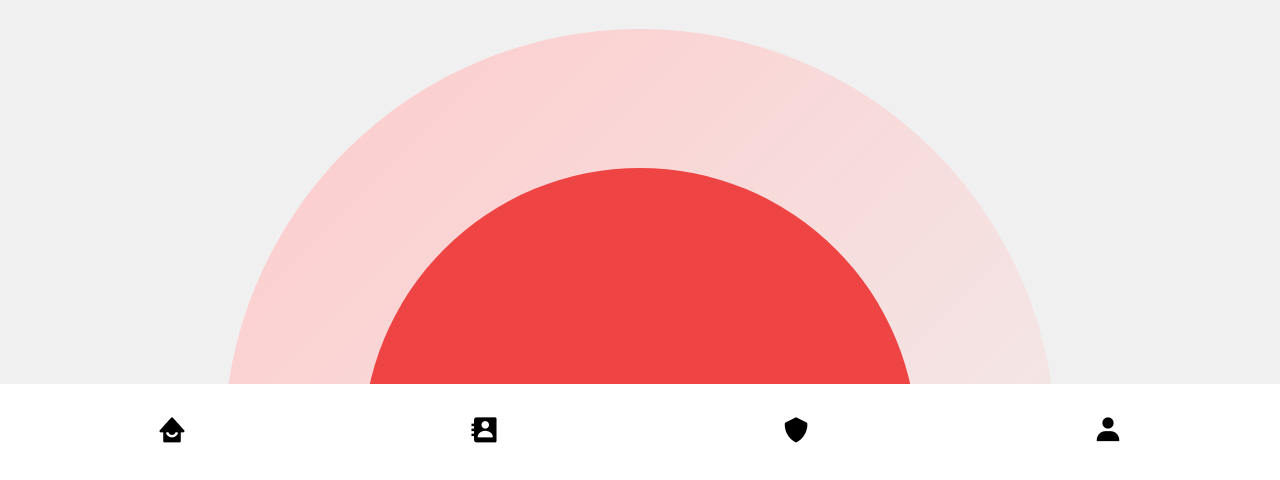
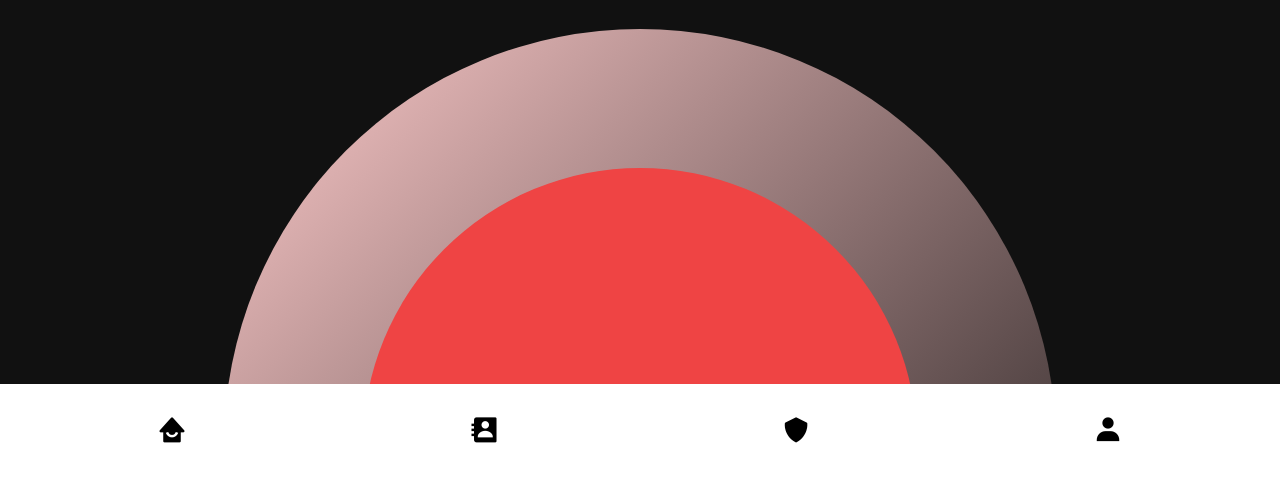
Before and after one commit to tmtechnomaniayt/tmtechnomaniayt.github.io, a plain HTML site: page user/index.html in a window 1280 px wide. Shown: the part 320-800 px from the top of the page. Drawn offline with nearby package versions, Linux system fonts and the light colour scheme; sample sign-in values are in the browser's storage.

Commit message:
Update index.html

```diff
--- a/user/index.html
+++ b/user/index.html
@@ -23,7 +23,7 @@
 		</div>
 		<!-- <header class="fixed top-0 left-0 z-12 w-screen"></header> -->
 		<main
-			class="h-screen w-screen overflow-hidden p-lg flex fd-column gap-sm bg-light">
+			class="h-screen w-screen overflow-hidden p-lg flex fd-column gap-sm bg-dark">
 			<div id="welcome" class="flex aic jcsb bg-red round-lg p-lg">
                 <div>
                     <p class="fs-xxl txt-white">Welcome Back</p>
```
